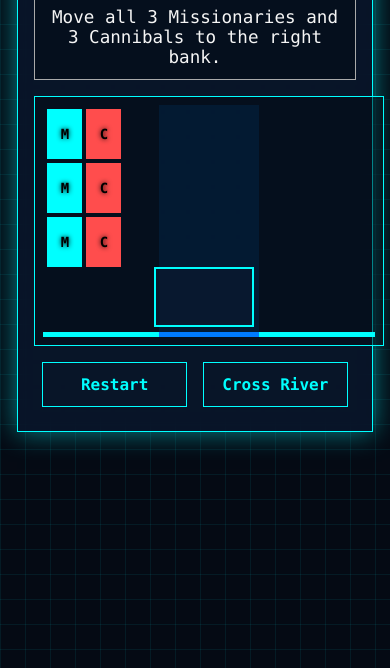
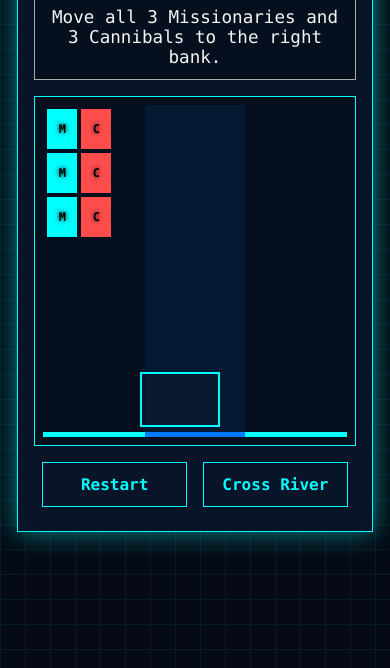
Before and after one commit to AyanMemon296/AI-Concepts-Games, a plain HTML site: page games/missionaries-cannibals/index.html in a window 390 px wide. Shown: the part 176-844 px from the top of the page. Drawn offline with Linux system fonts and the light colour scheme.

Commit message:
Refactor CSS for improved layout and responsiveness
Updated various CSS properties for better responsiveness and fixed critical sizing issues.

```diff
--- a/games/missionaries-cannibals/style.css
+++ b/games/missionaries-cannibals/style.css
@@ -6,14 +6,13 @@
     --primary-glow: rgba(0, 255, 255, 0.5);
     --secondary-color: #ffffff;
     --error-color: #ff4d4d;
+    /* For Cannibals */
     --text-color: #f5f5f5;
     --text-muted: #aaa;
     --font-family: 'Consolas', 'Monaco', 'Menlo', 'Courier New', monospace;
 
-    /* CRITICAL FIX: Base sizes based on a standard unit (vw used for initial scale) */
-    --base-unit: 0.8rem;
+    /* CRITICAL FIX: Base sizes on standard units (Used for Desktop Cap) */
     --river-width-ratio: 30%;
-    /* River takes 30% of simulation world width */
 }
 
 /* --- Basic Reset --- */
@@ -43,7 +42,7 @@ body {
 
 .game-container {
     width: 95%;
-    max-width: 650px;
+    max-width: 900px;
     background-color: var(--card-bg-color);
     border: 1px solid var(--primary-color);
     box-shadow: 0 0 25px var(--primary-glow);
@@ -100,24 +99,24 @@ body {
     font-weight: bold;
 }
 
+
 /* --- Simulation World (FLUID BASE) --- */
 .simulation-world {
     display: flex;
     width: 100%;
-    height: 300px;
-    /* Standardized Height */
+    height: 350px;
+    /* Base height */
     border: 1px solid var(--primary-color);
     background-color: rgba(5, 10, 20, 0.5);
     padding: 0.5rem;
     align-items: flex-end;
 
-    min-width: 350px;
-    overflow-x: auto;
+    /* CRITICAL FIX: Removed min-width to allow shrinking */
+    overflow-x: hidden;
 }
 
 .bank {
     flex: 1;
-    /* Banks take up equal remaining space */
     height: 100%;
     padding: 0.25rem;
     border-bottom: 5px solid var(--primary-color);
@@ -128,47 +127,48 @@ body {
 }
 
 .river {
-    width: var(--river-width-ratio);
-    /* 30% of simulation-world width */
+    width: 200px;
+    /* Base desktop width */
     height: 100%;
     background-color: rgba(0, 50, 100, 0.3);
     position: relative;
     border-bottom: 5px solid #007bff;
 }
 
-/* --- Boat and Character Sizing (FIXED) --- */
-
-/* Boat container size based on max characters */
+/* --- Boat and Character Sizing --- */
 .boat {
-    width: 140px;
-    /* Fixed maximum width for two characters + padding */
+    width: 120px;
+    /* Base boat size */
     height: 70px;
-    /* Fixed height */
     background-color: var(--card-bg-color);
     border: 2px solid var(--primary-color);
     position: absolute;
     bottom: 5px;
     left: -5px;
-    /* Aligns with the edge of the bank */
     transition: left 0.7s ease-in-out;
-    padding: 0.5rem;
+    padding: 0.5rem 0.25rem;
     display: flex;
-    gap: 0.25rem;
+    gap: 0.1rem;
     justify-content: center;
     align-items: center;
 }
 
 .boat.on-right-bank {
-    /* River width (30% of 650px = 195px) - Boat width (140px) + 5px offset */
-    left: calc(100% - 135px);
+    left: 85px;
+    /* Fixed position for 200px river */
 }
 
 .character {
-    /* Fixed base size for proportional stability */
-    width: 50px;
-    height: 60px;
+    /* CRITICAL FIX: Switched to fluid sizing based on bank width */
+    width: 30%;
+    /* Take up 30% of the available bank width (allowing 3 per row) */
+    height: 50px;
+
+    min-width: 40px;
+    /* Ensure a stable minimum size on extremely small screens */
+    min-height: 50px;
+
     cursor: grab;
-    transition: opacity 0.2s, box-shadow 0.2s;
     font-weight: bold;
     display: flex;
     justify-content: center;
@@ -186,17 +186,6 @@ body {
 .cannibal {
     background-color: var(--error-color);
     text-shadow: 0 0 5px #000;
-}
-
-/* --- Drag-and-Drop Helper Classes --- */
-.character.dragging {
-    opacity: 0.5;
-    cursor: grabbing;
-}
-
-.dropzone.drag-over {
-    background-color: rgba(0, 255, 255, 0.1);
-    box-shadow: 0 0 10px var(--primary-glow) inset;
 }
 
 /* --- Controls --- */
@@ -220,56 +209,43 @@ body {
     transition: all 0.2s;
 }
 
-.btn-play:hover:not(:disabled) {
-    background-color: var(--primary-color);
-    color: #000;
-    text-shadow: none;
-    box-shadow: 0 0 15px var(--primary-glow);
-}
-
-.btn-play:disabled {
-    border-color: #444;
-    color: #777;
-    cursor: not-allowed;
-}
-
 /*
 |--------------------------------------------------------------------------
-| MEDIA QUERY: SHRINK ALL ELEMENTS FOR MOBILE
+| MEDIA QUERY: FLUID SCALING FOR MOBILE (Screen Width < 600px)
 |--------------------------------------------------------------------------
-| Ensures that on screens smaller than 600px, the fixed elements shrink
-| proportionally, preventing overflow.
+| Ensures that the river and boat shrink while the characters maintain a
+| minimum size for visibility.
 */
 @media (max-width: 600px) {
-    .simulation-world {
-        /* Reduce fixed height on small screens */
-        height: 250px;
+
+    /* Reduce overall width to prevent excessive side margins */
+    .game-container {
+        max-width: 450px;
     }
 
-    /* Shrink the size of characters */
-    .character {
-        width: 35px;
-        height: 50px;
-        font-size: 14px;
-        min-width: 35px;
-        min-height: 50px;
-    }
-
-    /* Shrink the size of the boat */
-    .boat {
-        width: 100px;
-        height: 60px;
-        padding: 0.2rem;
-    }
-
-    /* Shrink the river width for better bank visibility */
+    /* Shrink the river and boat proportionally */
     .river {
         width: 100px;
     }
 
+    .boat {
+        width: 80px;
+        height: 55px;
+    }
+
     /* Adjust boat position for the new fluid/fixed river width */
     .boat.on-right-bank {
-        /* River width (100px) - Boat width (100px) + 5px offset */
-        left: calc(100% - 100px + 5px);
+        /* River width (100px) - Boat width (80px) + 5px offset = 25px */
+        left: 25px;
+    }
+
+    /* CRITICAL FIX: Ensure characters stay within bank bounds on mobile */
+    .character {
+        width: 30px;
+        /* Force minimum necessary width */
+        font-size: 12px;
+        min-width: 30px;
+        min-height: 40px;
+        height: 40px;
     }
 }
```
